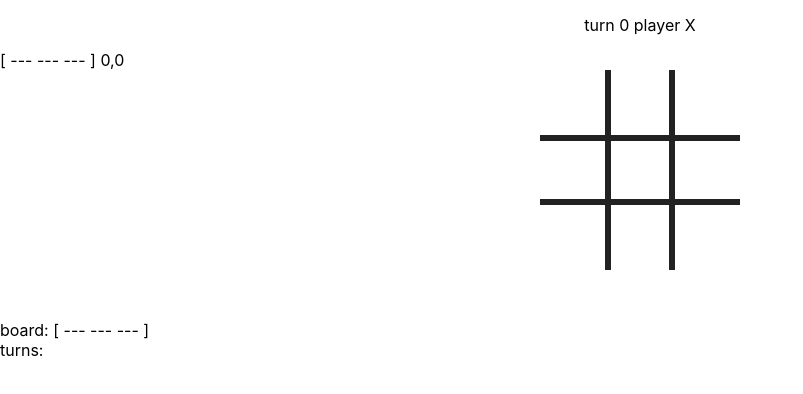
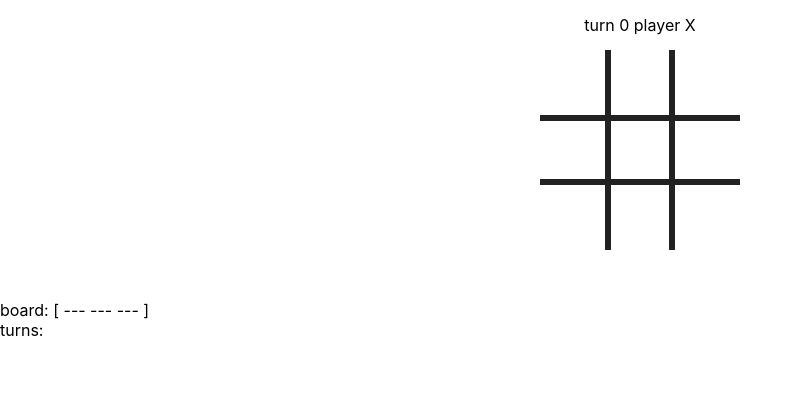
Before and after one commit to nodename/tictactoe-ts, a React (Create React App) app: page / in a window 1280 px wide. Shown: the top 394 px of the page, without its empty margins (0-803 px from the left). Built offline with nearby package versions, Linux system fonts and the light colour scheme.

Commit message:
Hid the Computer component

```diff
--- a/src/boardDisplay.tsx
+++ b/src/boardDisplay.tsx
@@ -5,7 +5,7 @@ import { DbType, getTurns, addTurn } from './db';
 import {
     getWhoPlayed, getBoard, getComputersNextMove,
     getNextPlayer, getNextTurnIndex, getSqContent,
-    Row, Col, Coords, printBoard, getWinner
+    Row, Col, Coords, printBoard
 } from './board';
 import { Player, getOpponent } from './player';
 import React, { MouseEventHandler } from 'react';
@@ -96,7 +96,6 @@ function Sq(props: SqProps) {
     let handler: (MouseEventHandler<Element>) | undefined;
     if (itsUsersTurn && isThisSqEmpty) {
         handler = () => {
-           // console.log(`request ${[row, col]}`);
             setDb((db: DbType) => addTurn([row, col], db));
         }
     } else {
@@ -122,13 +121,12 @@ function Computer(props: ComputerProps) {
     const nextTurnIndex = getNextTurnIndex(turns, board);
     const nextPlayer = getNextPlayer(nextTurnIndex);
     const computersNextMove = getComputersNextMove(board, nextPlayer) as Coords;
-    //console.log(`next: ${computersNextMove}`);
     const itsComputersTurn: boolean = nextPlayer === computerPlayer;
     if (itsComputersTurn) {
         setTimeout(() => setDb((db: DbType) => addTurn(computersNextMove, db)), 3000);
     }
     return (
-        <div>
+        <div style={displayNone}>
             {`${printBoard(board)} ${computersNextMove}`}
         </div>
     );
```
